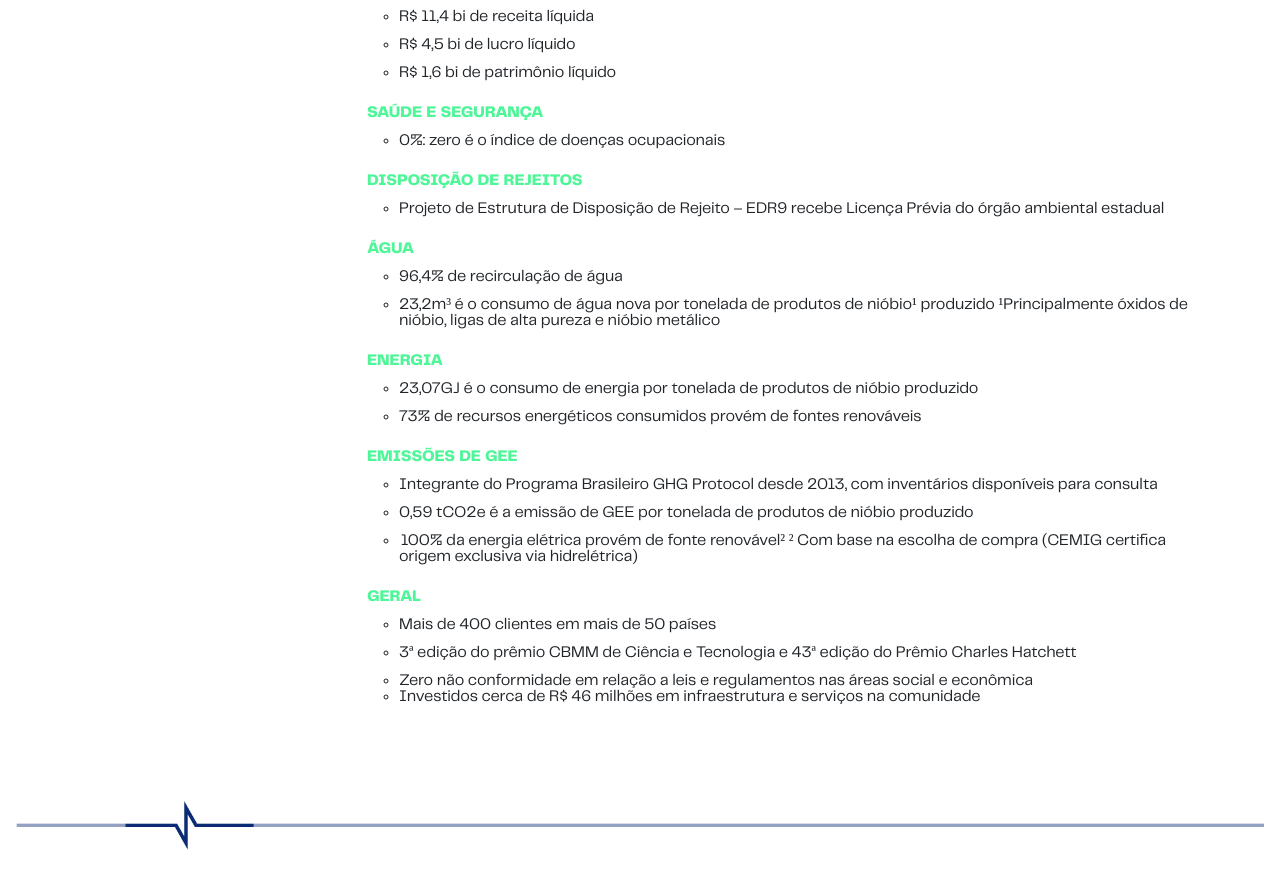
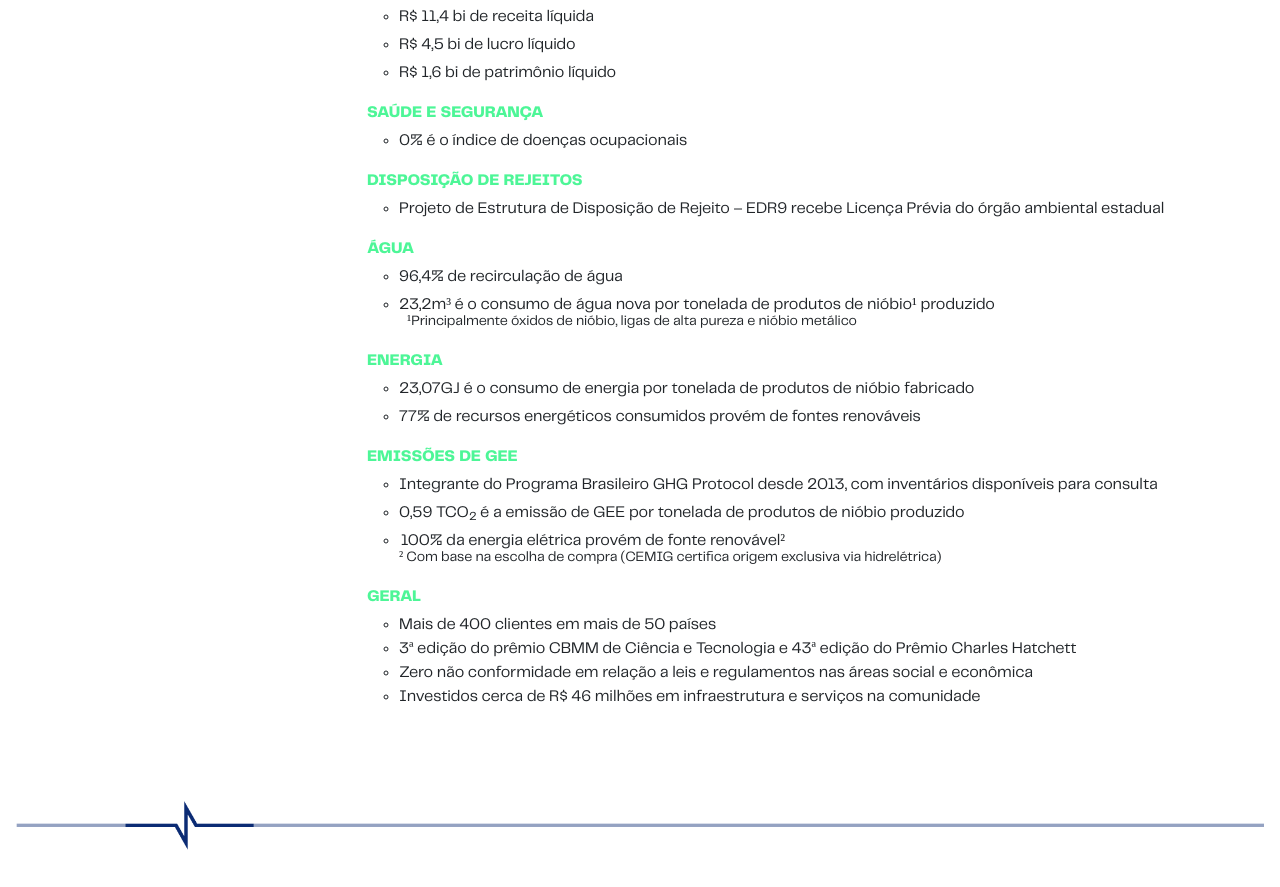
Before and after one commit to RenatoLima0/cbmm, a website: page 2021-em-destaque/index.html in a window 1280 px wide. Shown: the part 803-1690 px from the top of the page. Drawn offline with nearby package versions, Linux system fonts and the light colour scheme.

Commit message:
página de destaque texto

```diff
--- a/2021-em-destaque/index.html
+++ b/2021-em-destaque/index.html
@@ -160,7 +160,7 @@
 
               <li class="li-title">SAÚDE E SEGURANÇA </li>
               <ul>
-                <li>0%: zero é o índice de doenças ocupacionais</li>
+                <li>0% é o índice de doenças ocupacionais</li>
               </ul>
 
               <li class="li-title">DISPOSIÇÃO DE REJEITOS </li>
@@ -171,27 +171,27 @@
               <li class="li-title">ÁGUA</li>
               <ul>
                 <li>96,4% de recirculação de água </li>
-                <li>23,2m³ é o consumo de água nova por tonelada de produtos de nióbio¹ produzido ¹Principalmente óxidos de nióbio, ligas de alta pureza e nióbio metálico</li>
+                <li>23,2m³ é o consumo de água nova por tonelada de produtos de nióbio¹ produzido <br> <small class="ps-2">¹Principalmente óxidos de nióbio, ligas de alta pureza e nióbio metálico</small></li>
               </ul>
 
               <li class="li-title">ENERGIA</li>
               <ul>
-                <li>23,07GJ é o consumo de energia por tonelada de produtos de nióbio produzido</li>
-                <li>73% de recursos energéticos consumidos provém de fontes renováveis</li>
+                <li>23,07GJ é o consumo de energia por tonelada de produtos de nióbio fabricado</li>
+                <li>77% de recursos energéticos consumidos provém de fontes renováveis</li>
               </ul>
 
               <li class="li-title">EMISSÕES DE GEE</li>
               <ul>
                 <li>Integrante do Programa Brasileiro GHG Protocol desde 2013, com inventários disponíveis para consulta</li>
-                <li>0,59 tCO2e é a emissão de GEE por tonelada de produtos de nióbio produzido </li>
-                <li> 100% da energia elétrica provém de fonte renovável² ² Com base na escolha de compra (CEMIG certifica origem exclusiva via hidrelétrica) </li>
+                <li>0,59 TCO<sub>2</sub> é a emissão de GEE por tonelada de produtos de nióbio produzido </li>
+                <li> 100% da energia elétrica provém de fonte renovável² <br> <small>² Com base na escolha de compra (CEMIG certifica origem exclusiva via hidrelétrica)</small> </li>
               </ul>
 
               <li class="li-title">GERAL</li>
               <ul>
-                <li>Mais de 400 clientes em mais de 50 países </li>
-                <li>3ª edição do prêmio CBMM de Ciência e Tecnologia e 43ª edição do Prêmio Charles Hatchett</li>
-                <li>Zero não conformidade em relação a leis e regulamentos nas áreas social e econômica </li>
+                <li class="mb-2">Mais de 400 clientes em mais de 50 países </li>
+                <li class="mb-2 mt-0">3ª edição do prêmio CBMM de Ciência e Tecnologia e 43ª edição do Prêmio Charles Hatchett</li>
+                <li class="mb-2">Zero não conformidade em relação a leis e regulamentos nas áreas social e econômica </li>
                 <li>Investidos cerca de R$ 46 milhões em infraestrutura e serviços na comunidade</li>
               </ul>
             </ul>
```
